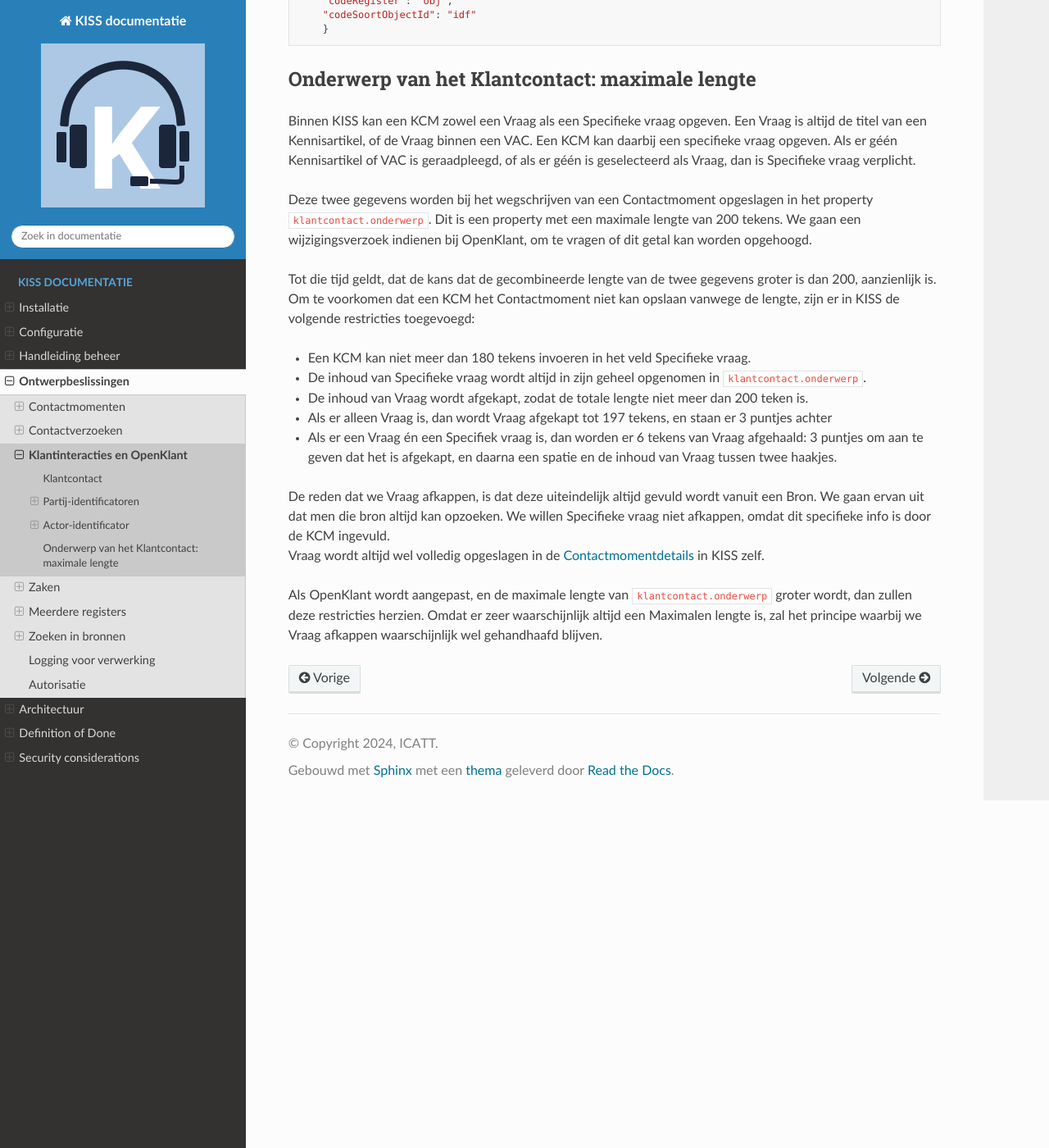
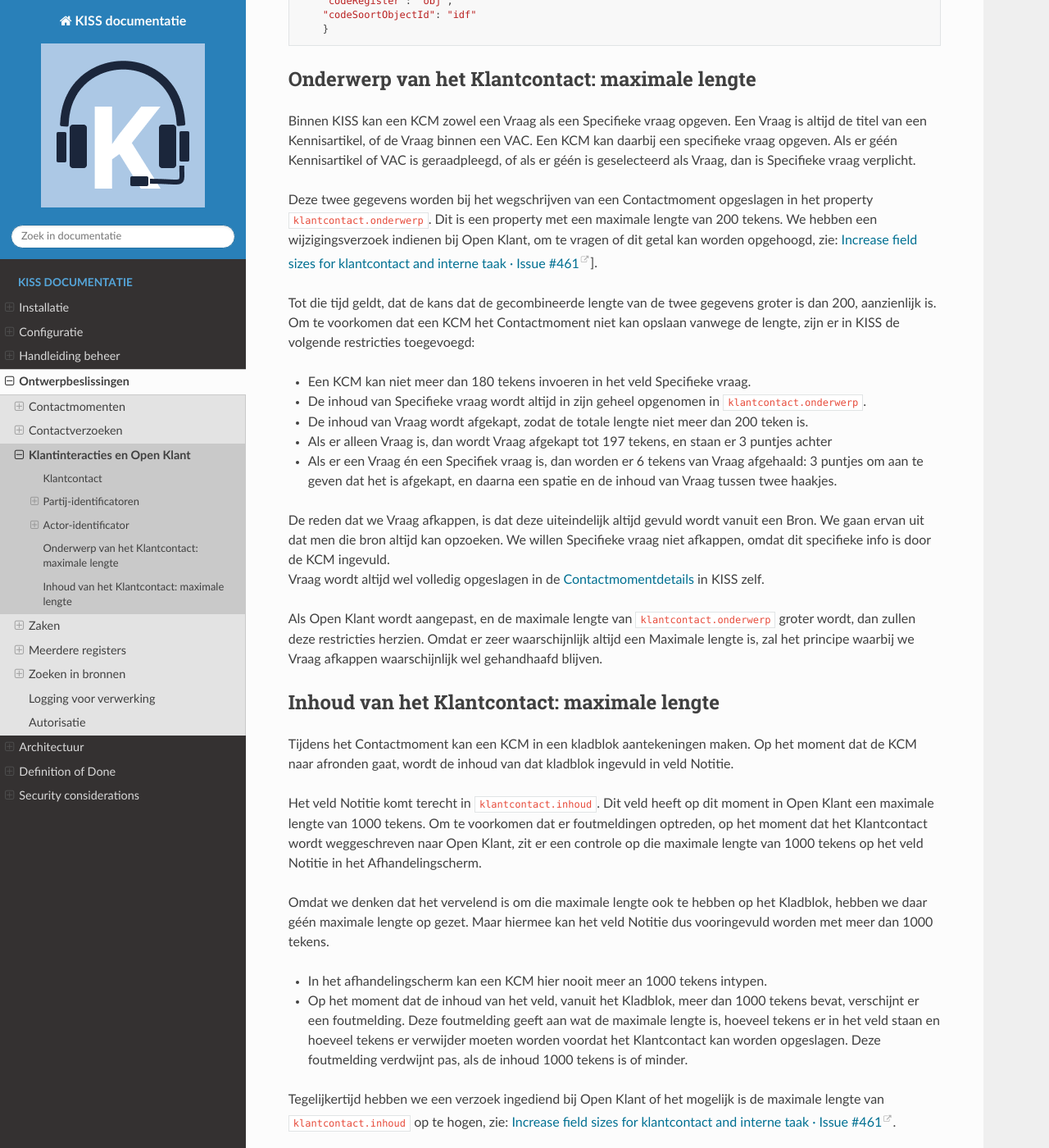
Before and after one commit to Klantinteractie-Servicesysteem/.github, a Sphinx documentation site: the page built from docs/decision-record/klantinteracties-openklant.md, in a window 1280 px wide and 1400 px high, scrolled down 2211 px. Shown: the whole window at 82% size. Built offline with Sphinx 7.4.7 and the Read the Docs theme 3.1.0, drawn with Linux system fonts in a browser that asks for light colours; some of the changed text lies outside the part shown.

Commit message:
Added MaxLenght of klantcontact.inhoud to decision record

```diff
--- a/docs/decision-record/klantinteracties-openklant.md
+++ b/docs/decision-record/klantinteracties-openklant.md
@@ -1,4 +1,4 @@
-# Klantinteracties en OpenKlant
+# Klantinteracties en Open Klant
 Bij het koppelen van KISS aan de Klanteracties-API's zoals die in Open Klant 2 zijn geimplementeerd, hebben we een aantal keuzes gemaakt bij de inrichting van de gegevens, die in Klantinteracties door de VNG zijn beschreven als items op een Referentielijst.
 
 ## Klantcontact
@@ -89,7 +89,7 @@
 ## Onderwerp van het Klantcontact: maximale lengte
 Binnen KISS kan een KCM zowel een Vraag als een Specifieke vraag opgeven. Een Vraag is altijd de titel van een Kennisartikel, of de Vraag binnen een VAC. Een KCM kan daarbij een specifieke vraag opgeven. Als er géén Kennisartikel of VAC is geraadpleegd, of als er géén is geselecteerd als Vraag, dan is Specifieke vraag verplicht.
 
-Deze twee gegevens worden bij het wegschrijven van een Contactmoment opgeslagen in het property `klantcontact.onderwerp`. Dit is een property met een maximale lengte van 200 tekens. We gaan een wijzigingsverzoek indienen bij OpenKlant, om te vragen of dit getal kan worden opgehoogd.
+Deze twee gegevens worden bij het wegschrijven van een Contactmoment opgeslagen in het property `klantcontact.onderwerp`. Dit is een property met een maximale lengte van 200 tekens. We hebben een wijzigingsverzoek indienen bij Open Klant, om te vragen of dit getal kan worden opgehoogd, zie: [Increase field sizes for klantcontact and interne taak · Issue #461](https://github.com/maykinmedia/open-klant/issues/461)].
 
 Tot die tijd geldt, dat de kans dat de gecombineerde lengte van de twee gegevens groter is dan 200, aanzienlijk is. Om te voorkomen dat een KCM het Contactmoment niet kan opslaan vanwege de lengte, zijn er in KISS de volgende restricties toegevoegd:
 
@@ -103,4 +103,16 @@
 We willen Specifieke vraag niet afkappen, omdat dit specifieke info is door de KCM ingevuld.
 Vraag wordt altijd wel volledig opgeslagen in de [Contactmomentdetails](../manual/managementinformatie.md) in KISS zelf.
 
-Als OpenKlant wordt aangepast, en de maximale lengte van `klantcontact.onderwerp` groter wordt, dan zullen deze restricties herzien. Omdat er zeer waarschijnlijk altijd een Maximalen lengte is, zal het principe waarbij we Vraag afkappen waarschijnlijk wel gehandhaafd blijven.
+Als Open Klant wordt aangepast, en de maximale lengte van `klantcontact.onderwerp` groter wordt, dan zullen deze restricties herzien. Omdat er zeer waarschijnlijk altijd een Maximale lengte is, zal het principe waarbij we Vraag afkappen waarschijnlijk wel gehandhaafd blijven.
+
+## Inhoud van het Klantcontact: maximale lengte
+Tijdens het Contactmoment kan een KCM in een kladblok aantekeningen maken. Op het moment dat de KCM naar afronden gaat, wordt de inhoud van dat kladblok ingevuld in veld Notitie.
+
+Het veld Notitie komt terecht in `klantcontact.inhoud`. Dit veld heeft op dit moment in Open Klant een maximale lengte van 1000 tekens. Om te voorkomen dat er foutmeldingen optreden, op het moment dat het Klantcontact wordt weggeschreven naar Open Klant, zit er een controle op die maximale lengte van 1000 tekens op het veld Notitie in het Afhandelingscherm.
+
+Omdat we denken dat het vervelend is om die maximale lengte ook te hebben op het Kladblok, hebben we daar géén maximale lengte op gezet. Maar hiermee kan het veld Notitie dus vooringevuld worden met meer dan 1000 tekens.
+
+- In het afhandelingscherm kan een KCM hier nooit meer an 1000 tekens intypen.
+- Op het moment dat de inhoud van het veld, vanuit het Kladblok, meer dan 1000 tekens bevat, verschijnt er een foutmelding. Deze foutmelding geeft aan wat de maximale lengte is, hoeveel tekens er in het veld staan en hoeveel tekens er verwijder moeten worden voordat het Klantcontact kan worden opgeslagen. Deze foutmelding verdwijnt pas, als de inhoud 1000 tekens is of minder.
+
+Tegelijkertijd hebben we een verzoek ingediend bij Open Klant of het mogelijk is de maximale lengte van `klantcontact.inhoud` op te hogen, zie: [Increase field sizes for klantcontact and interne taak · Issue #461](https://github.com/maykinmedia/open-klant/issues/461).
```
